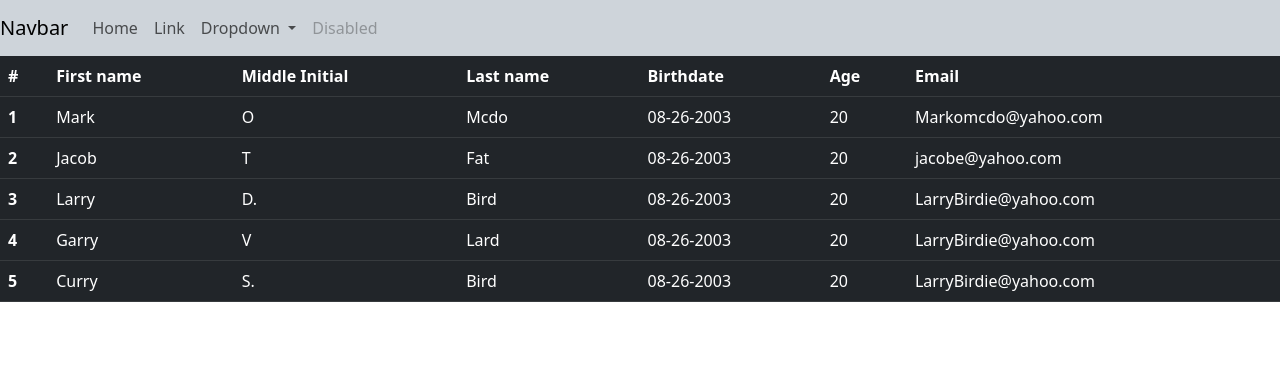
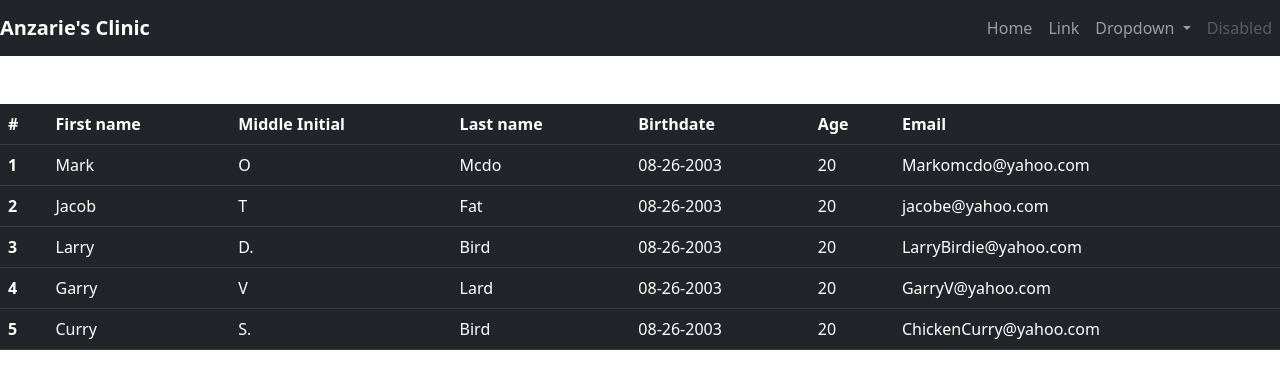
Before and after one commit to ANZARIE/Clinical-Care-System, a plain HTML site: page patient.html in a window 1280 px wide. Drawn offline with nearby package versions, Linux system fonts and the light colour scheme.

Commit message:
designed navbar

```diff
--- a/patient.html
+++ b/patient.html
@@ -8,15 +8,16 @@
 </head>
 <body>
 
-    <nav class="navbar navbar-expand-lg navbar-light bg-dark-subtle">
-        <a class="navbar-brand" href="#">Navbar</a>
-        <button class="navbar-toggler" type="button" data-toggle="collapse" data-target="#navbarSupportedContent" aria-controls="navbarSupportedContent" aria-expanded="false" aria-label="Toggle navigation">
+    <nav class="navbar navbar-expand-lg navbar-dark bg-dark">
+
+        <a class="navbar-brand fw-bolder" href="#">Anzarie's Clinic</a>
+        <button class="navbar-toggler" type="button" data-bs-toggle="collapse" data-target="#navbarSupportedContent" aria-controls="navbarSupportedContent" aria-expanded="false" aria-label="Toggle navigation">
           <span class="navbar-toggler-icon"></span>
         </button>
 
         <div class="collapse navbar-collapse" id="navbarSupportedContent">
-          <ul class="navbar-nav mr-auto ms auto">
-            <li class="nav-item active">
+          <ul class="navbar-nav mr-auto ms-auto">
+            <li class="nav-item">
               <a class="nav-link" href="index.html">Home</a>
             </li>
             <li class="nav-item">
@@ -43,7 +44,7 @@
 
 
 
-    <table class="table table-dark">
+    <table class="table table-dark mt-5 w-100">
         <thead>
           <tr>
             <th scope="col">#</th>
@@ -90,7 +91,7 @@
             <td>Lard</td>
             <td>08-26-2003</td>
             <td>20</td>
-            <td>LarryBirdie@yahoo.com</td>
+            <td>GarryV@yahoo.com</td>
           </tr>
           <tr>
             <th scope="row">5</th>
@@ -99,7 +100,7 @@
             <td>Bird</td>
             <td>08-26-2003</td>
             <td>20</td>
-            <td>LarryBirdie@yahoo.com</td>
+            <td>ChickenCurry@yahoo.com</td>
           </tr>
         </tbody>
       </table>
```
Also changed, not shown: index.html (+4 -4 lines).
